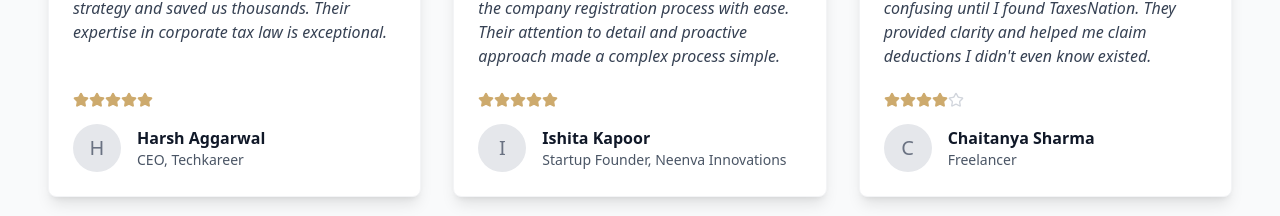
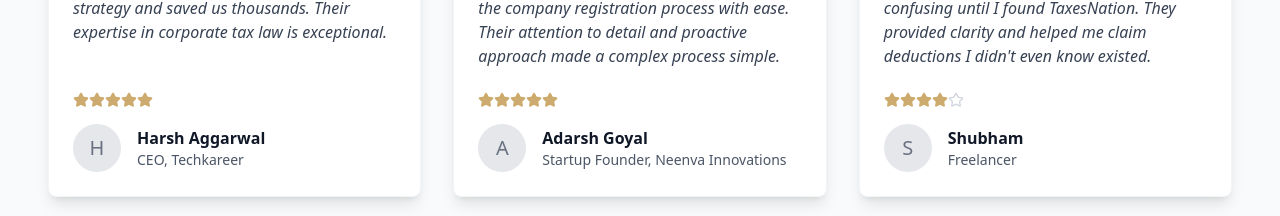
Before and after one commit to alsoshubham/TaxesNotice, a React (Vite) app: page / in a window 1280 px wide. Shown: the part 2015-2231 px from the top of the page. Built offline with nearby package versions, Linux system fonts and the light colour scheme.

Commit message:
feat: Update testimonials with new names and roles for improved relevance

```diff
--- a/src/components/TestimonialSection.jsx
+++ b/src/components/TestimonialSection.jsx
@@ -62,14 +62,14 @@ const TestimonialsSection = () => {
       rating: 5
     },
     {
-      name: "Ishita Kapoor",
+      name: "Adarsh Goyal",
       role: "Startup Founder",
       company: "Neenva Innovations",
       content: "The team at TaxesNation guided us through the company registration process with ease. Their attention to detail and proactive approach made a complex process simple.",
       rating: 5
     },
     {
-      name: "Chaitanya Sharma",
+      name: "Shubham",
       role: "Freelancer",
       company: "",
       content: "Filing taxes as a freelancer was always confusing until I found TaxesNation. They provided clarity and helped me claim deductions I didn't even know existed.",
```
